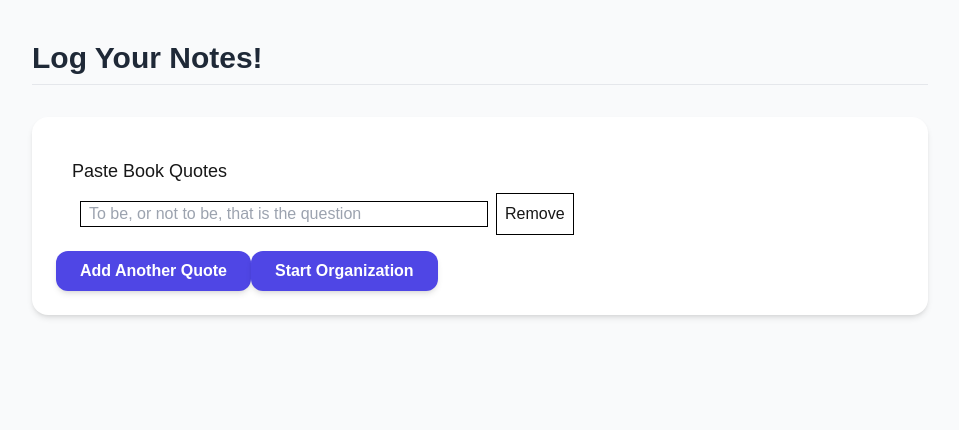
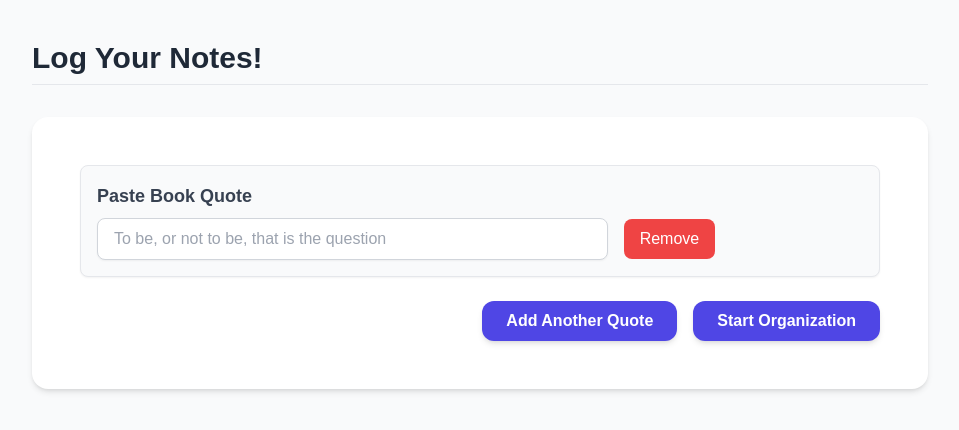
Before and after one commit to idelgado2/bookdigest, a Next.js app: page /bookdigest/notebook in a window 1280 px wide. Shown: the top 430 px of the page, without its empty margins (160-1119 px from the left). Built offline with nearby package versions, Linux system fonts and the light colour scheme.

Commit message:
adding more styling

```diff
--- a/app/page.tsx
+++ b/app/page.tsx
@@ -3,6 +3,7 @@
 import Image from "next/image";
 import { Button } from "./ui/button";
 import Link from "next/link";
+import ButtonNormal from "./ui/button-normal";
 
 const link = [{ name: "StartNotes", href: "/notebook" }];
 
@@ -13,9 +14,9 @@ export default function Home() {
         <main className="flex flex-col gap-8 row-start-2 items-center sm:items-start">
           <div className="flex gap-4 items-center flex-col sm:flex-row">
             <Link key={link[0].name} href={link[0].href}>
-              <Button className="delay-150 ease-in-out hover:-translate-y-1 hover:scale-110">
+              <ButtonNormal className="delay-150 ease-in-out hover:-translate-y-1 hover:scale-110">
                 Start Book Notes!
-              </Button>
+              </ButtonNormal>
             </Link>
           </div>
         </main>
--- a/app/ui/noteform.tsx
+++ b/app/ui/noteform.tsx
@@ -32,13 +32,22 @@ export default function Form({ saveQuotesToParent }: any) {
   };
 
   return (
-    <form onSubmit={triggerCallBack}>
+    <form
+      onSubmit={triggerCallBack}
+      className="bg-white rounded-2xl p-6 space-y-6"
+    >
       {inputs.map((input) => (
-        <div key={input.id}>
-          <div className="m-4">
-            <label htmlFor="quote" className="mb-2 block text-lg font-medium">
-              Paste Book Quotes
-            </label>
+        <div
+          key={input.id}
+          className="bg-gray-50 p-4 rounded-lg shadow-sm border border-gray-200"
+        >
+          <label
+            htmlFor="quote"
+            className="block text-lg font-semibold text-gray-700 mb-2"
+          >
+            Paste Book Quote
+          </label>
+          <div className="flex flex-col md:flex-row items-start md:items-center gap-4">
             <input
               id="quote"
               name="quote"
@@ -46,20 +55,23 @@ export default function Form({ saveQuotesToParent }: any) {
               value={input.value}
               placeholder="To be, or not to be, that is the question"
               onChange={(e) => handleInputChange(e, input.id)}
-              className="w-1/2 text-black pl-2 border border-black m-2"
+              className="w-full md:w-2/3 text-gray-900 border border-gray-300 rounded-lg px-4 py-2 shadow-sm focus:outline-none focus:ring-2 focus:ring-indigo-500"
             />
             <button
               type="button"
-              className="border border-black p-2"
               onClick={() => handleRemoveInput(input.id)}
+              className="bg-red-500 text-white px-4 py-2 rounded-lg hover:bg-red-600 transition"
             >
               Remove
             </button>
           </div>
         </div>
       ))}
-      <ButtonNormal onClick={handleAddInput}> Add Another Quote</ButtonNormal>
-      <ButtonNormal type="submit">Start Organization</ButtonNormal>
+
+      <div className="flex flex-col md:flex-row gap-4 justify-end">
+        <ButtonNormal onClick={handleAddInput}>Add Another Quote</ButtonNormal>
+        <ButtonNormal type="submit">Start Organization</ButtonNormal>
+      </div>
     </form>
   );
 }
--- a/app/ui/review.tsx
+++ b/app/ui/review.tsx
@@ -34,18 +34,35 @@ export default function Review({ quotes }: any) {
 
   return (
     <>
-      <p>TIME TO FINIALIZE QUOTES! FROM REVIEW COMPONENT!</p>
+      <div className="bg-white rounded-2xl p-6 mb-6">
+        <p className="text-2xl font-bold text-indigo-700 mb-6">
+          Time to Finalize Quotes!
+        </p>
+
+        <div className="space-y-4">
           {quotes.map((quote: any) => (
-        <div key={quote.id} className="m-4">
-          <p>quote: {quote.value}</p>
-          <p>quote theme: {quote.theme}</p>
+            <div
+              key={quote.id}
+              className="border border-gray-200 rounded-lg p-4 shadow-sm bg-gray-50"
+            >
+              <p className="text-lg text-gray-800">
+                <span className="font-semibold">Quote:</span> {quote.value}
+              </p>
+              <p className="text-md text-gray-600">
+                <span className="font-semibold">Theme:</span> {quote.theme}
+              </p>
             </div>
           ))}
+        </div>
+
+        <div className="flex justify-end items-center gap-4 mt-6">
           <ButtonNormal onClick={handleExport}>Export</ButtonNormal>
 
           <Link key={link[0].name} href={link[0].href}>
             <ButtonNormal>Home</ButtonNormal>
           </Link>
+        </div>
+      </div>
     </>
   );
 }
```
Lines whose indentation alone changed are shown as unchanged.
